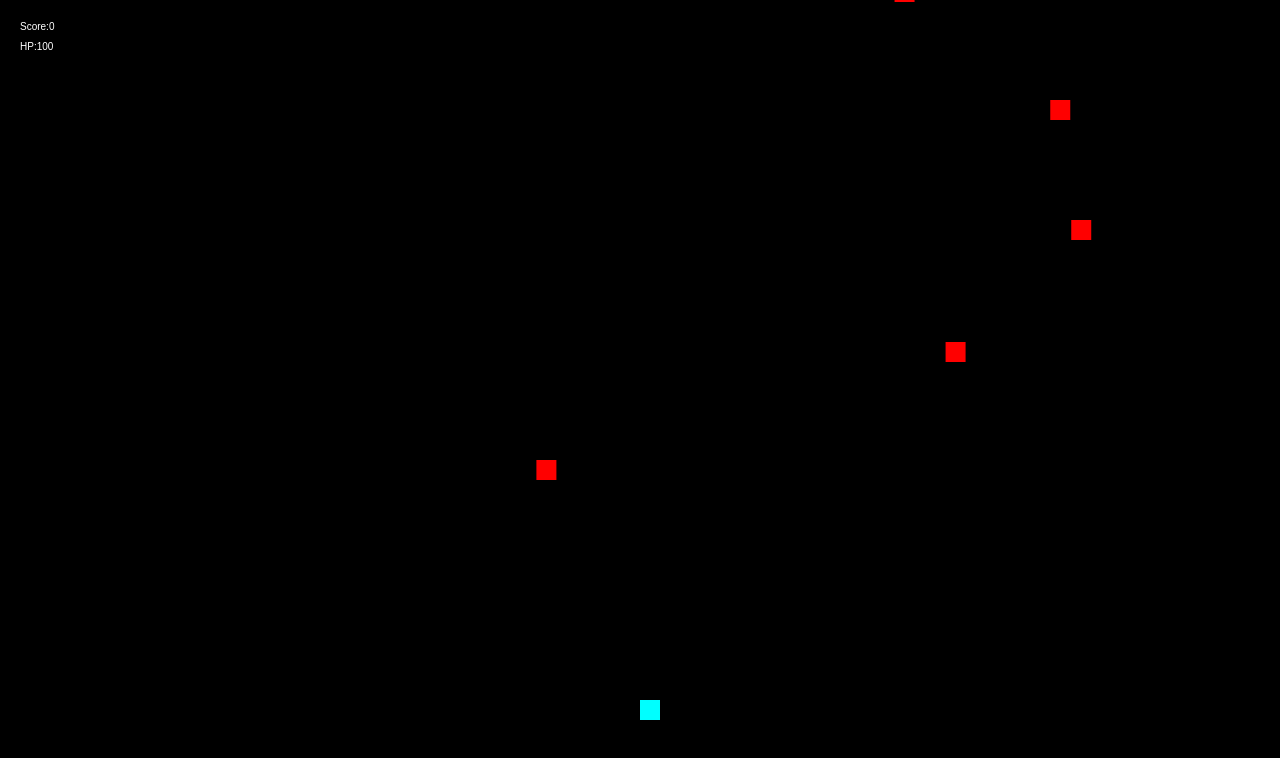
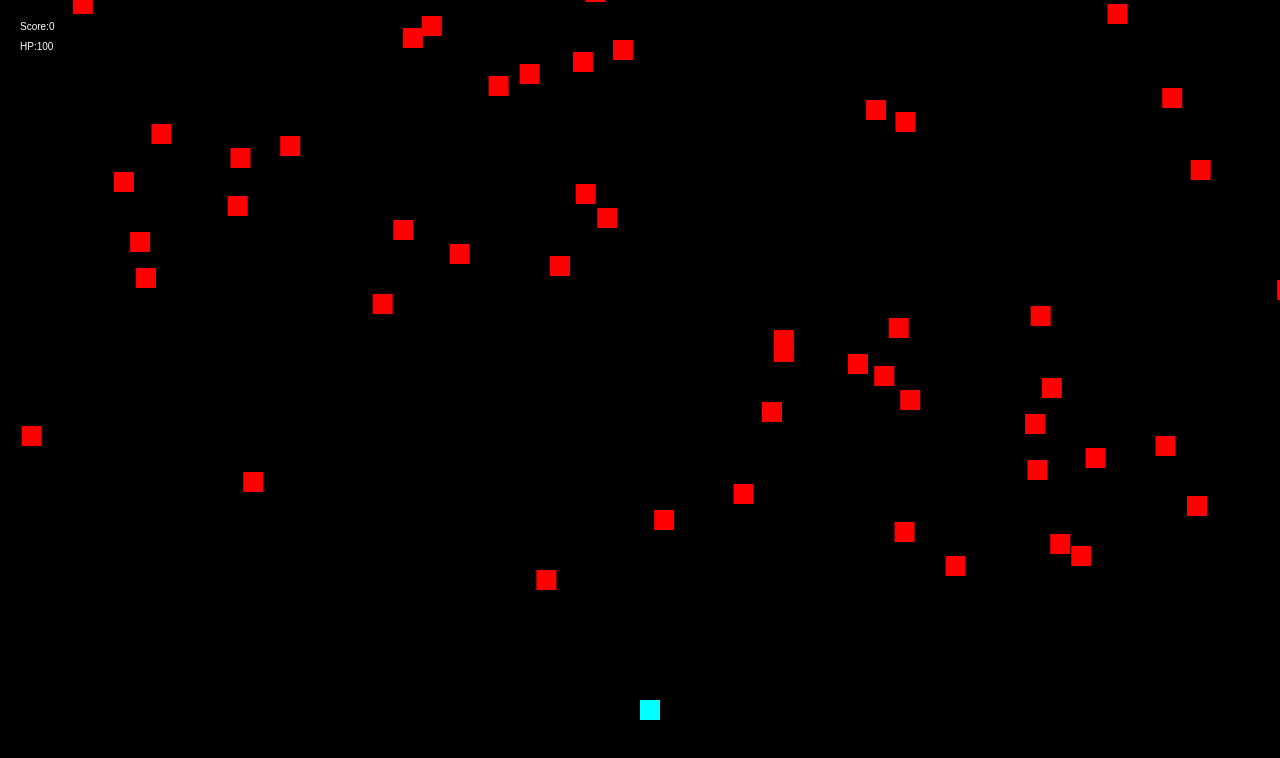
Before and after one commit to miokato/GunGame, a plain HTML site: page index.html in a window 1280 px wide. Drawn offline with Linux system fonts and the light colour scheme.

Commit message:
Add CLAUDE.md and update game
Co-Authored-By: Claude Sonnet 4.6 <noreply@anthropic.com>

```diff
--- a/index.html
+++ b/index.html
@@ -106,7 +106,7 @@ setInterval(()=>{
   if(!gameOver){
     enemies.push({x:Math.random()*canvas.width,y:-20,size:20,speed:2});
   }
-},1000);
+},100);
 
 // ===== 宝箱 =====
 setInterval(()=>{
```
Also changed, not shown: 2 other files.
